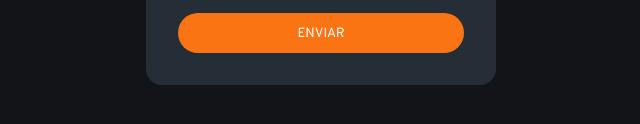
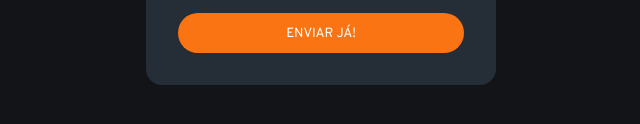
Before and after one commit to PedroPrasidos/InteractiveRatingComponent, a plain HTML site: page index.html in a window 1280 px wide. Shown: the part 524-648 px from the top of the page, 319-959 px from the left. Drawn offline with Linux system fonts and the light colour scheme.

Commit message:
Tradução do botão "enviar"

```diff
--- a/index.html
+++ b/index.html
@@ -40,7 +40,7 @@
         </div>
 
         <button class="submit_btn">
-          Enviar
+          Enviar já!
         </button>
 
       </div>
```
